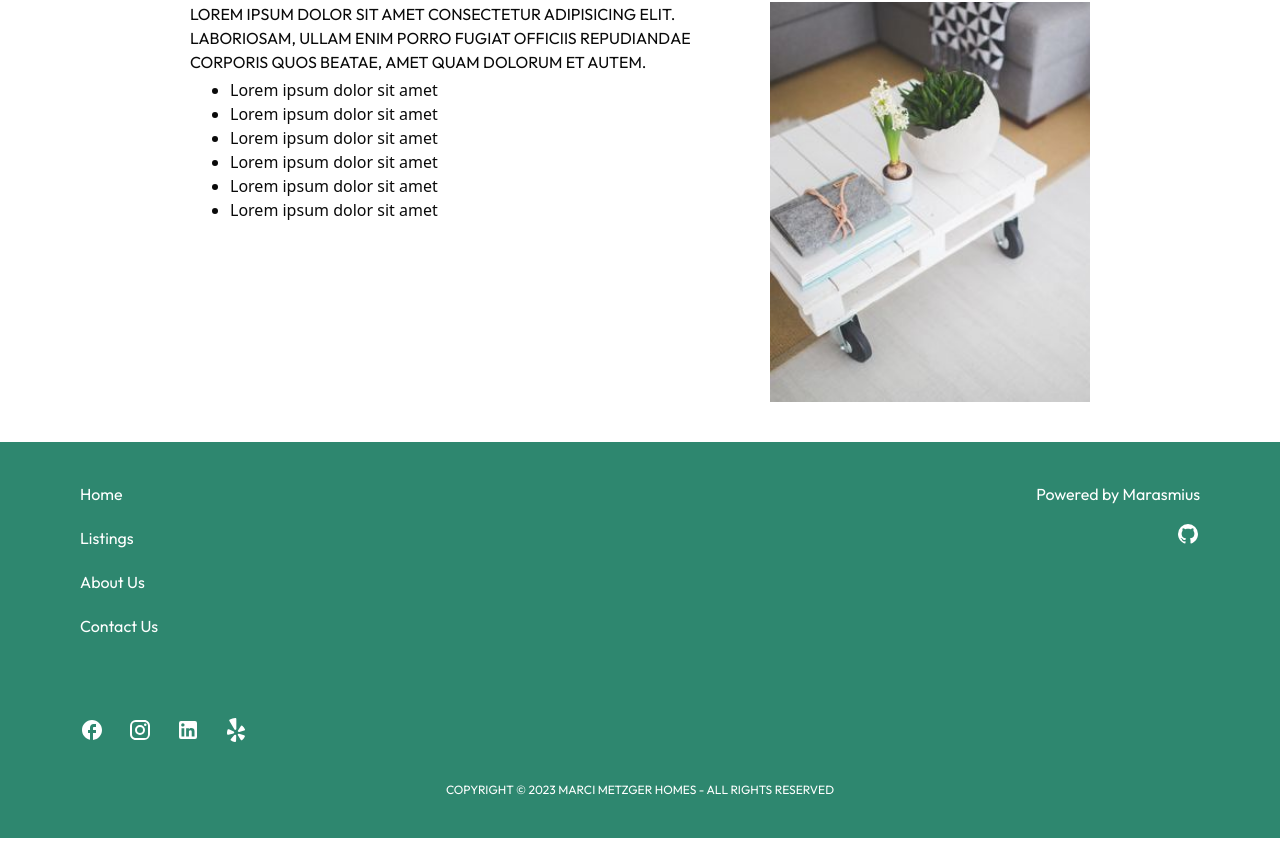
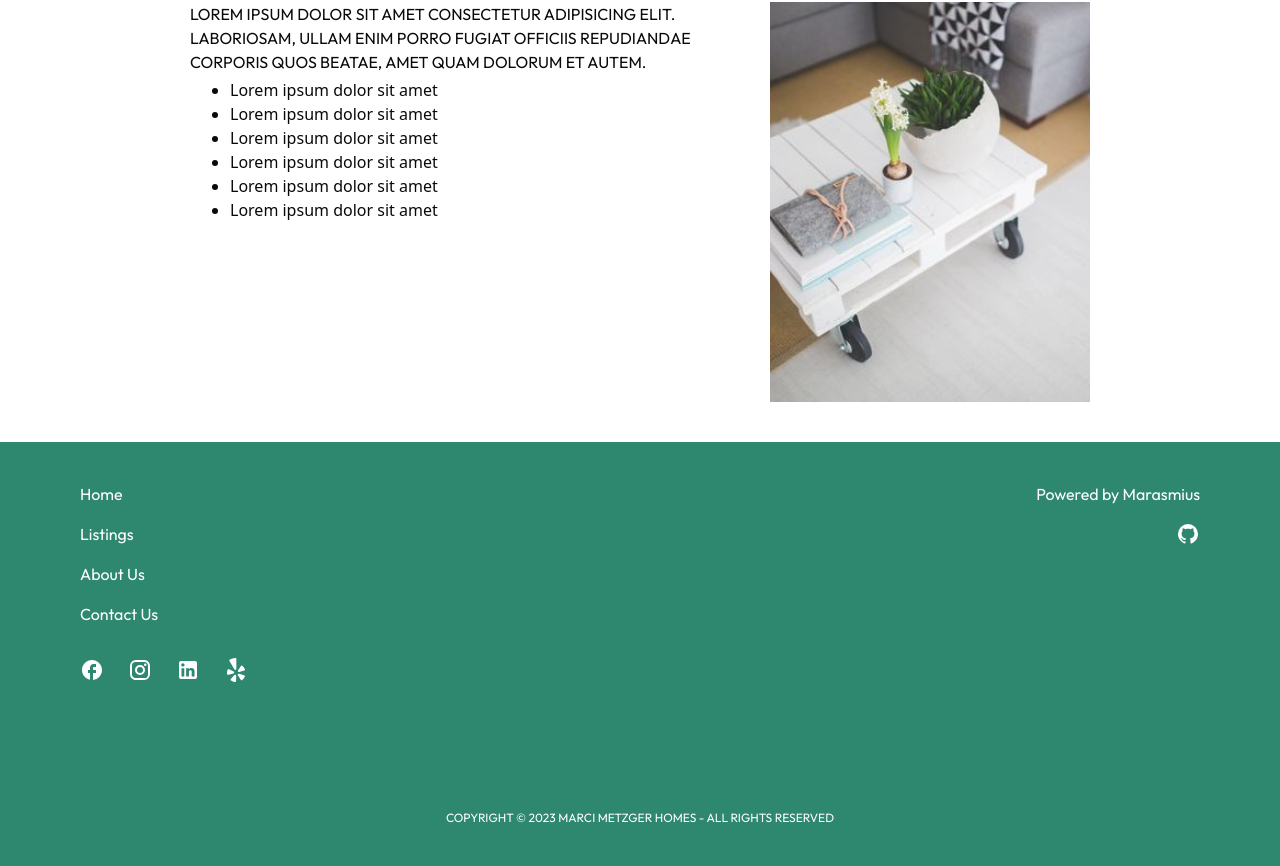
Before and after one commit to raphroncal/marci-metzger-homes, a Next.js app: page / in a window 1280 px wide. Shown: the part 2250-3116 px from the top of the page. Before the commit the page ends 3088 px from the top, so only its background shows below. Built offline with nearby package versions, Linux system fonts and the light colour scheme.

Commit message:
ui(footer): spacing update

```diff
--- a/app/sections/Footer.tsx
+++ b/app/sections/Footer.tsx
@@ -16,11 +16,11 @@ const GithubIcon = () => (
 
 export const Footer = () => {
   return (
-    <div className="flex flex-col gap-10 px-20 py-10 bg-[#2E876F] text-white font-outfit">
+    <div className="flex flex-col gap-32 px-20 py-10 bg-[#2E876F] text-white font-outfit">
       <div className="flex justify-between">
         {/* pages and socials */}
-        <div className="flex flex-col gap-20">
-          <div className="flex flex-col gap-5">
+        <div className="flex flex-col gap-8">
+          <div className="flex flex-col gap-4">
             <p>Home</p>
             <p>Listings</p>
             <p>About Us</p>
```
